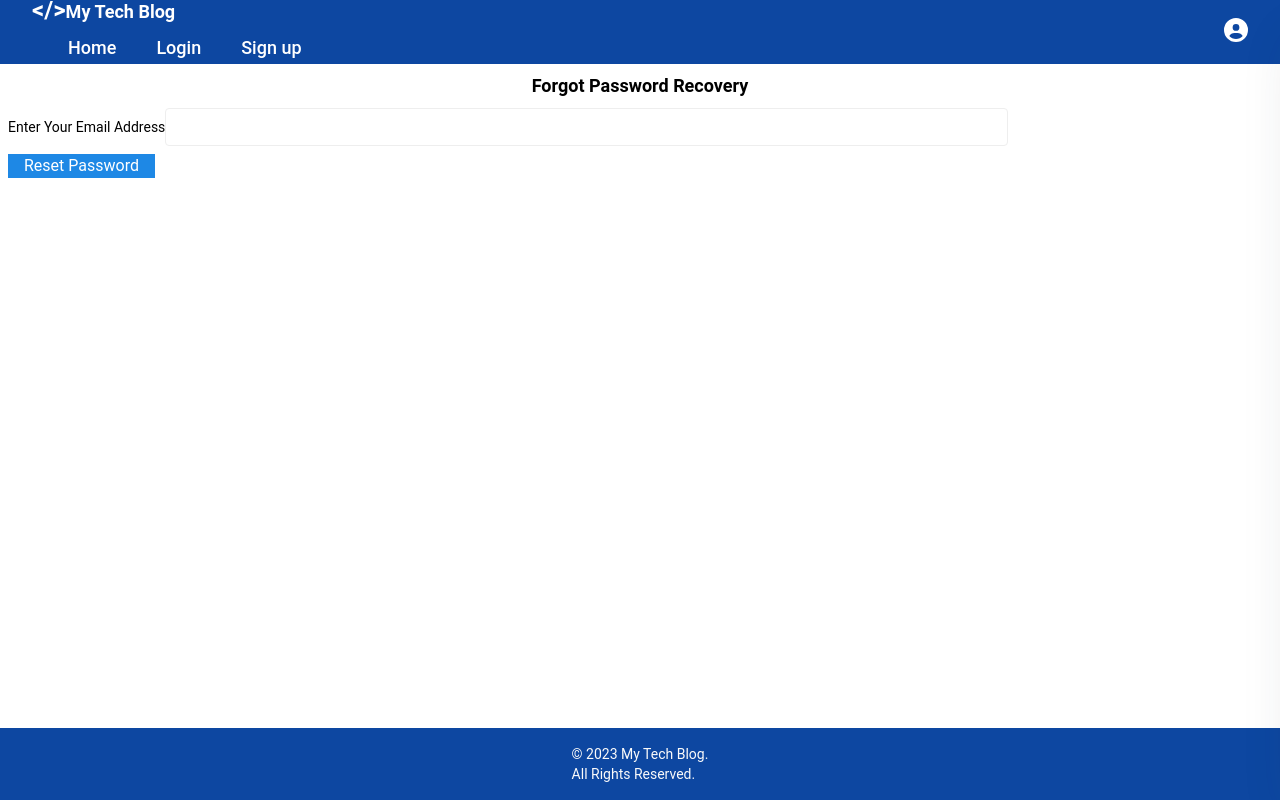
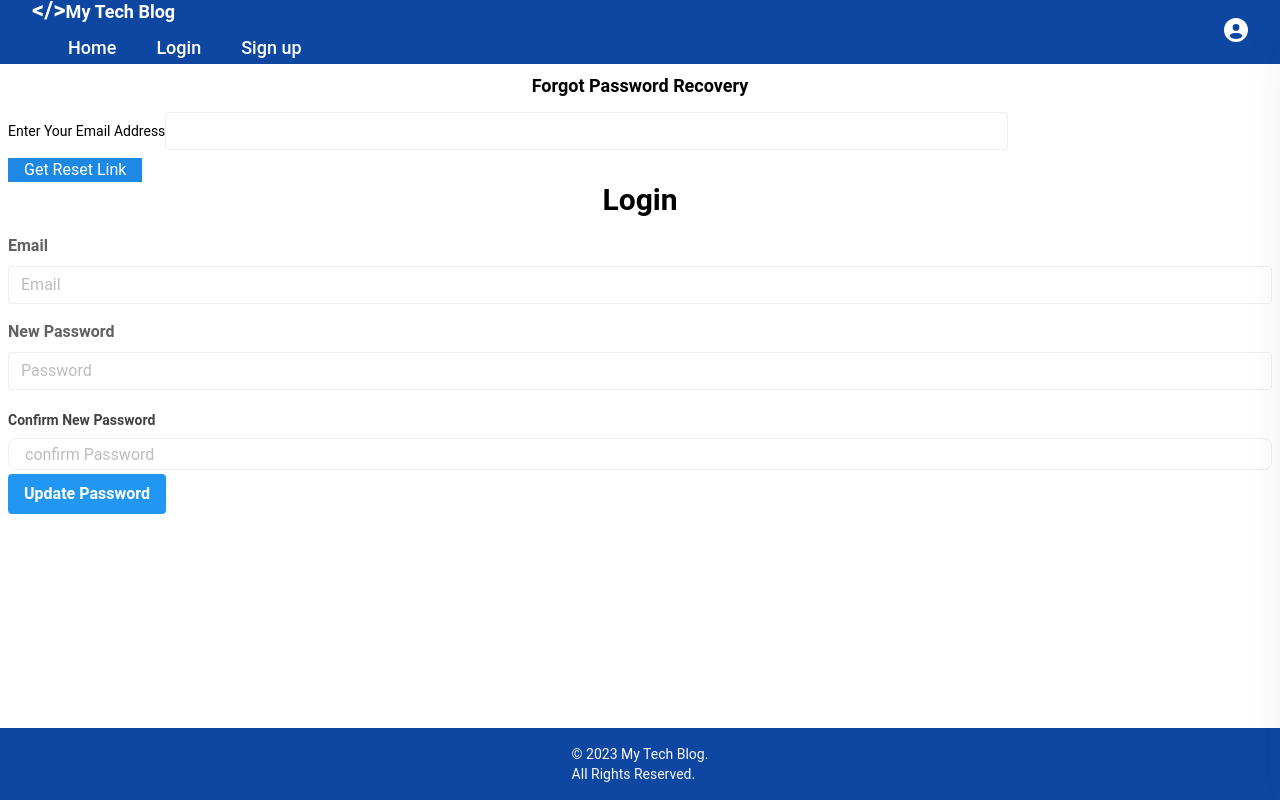
Before and after one commit to dkrest1/blog-api, a React (Vite) app in the folder client/: page /forgot-password in a window 1280 px wide. Built offline with nearby package versions, Linux system fonts and the light colour scheme.

Commit message:
update: implemented user/me patch method, added password reset page

```diff
--- a/client/src/App.jsx
+++ b/client/src/App.jsx
@@ -19,6 +19,7 @@ import { user } from './Components/redux/UserDataSlice';
 import { getUser } from './Components/redux/UserDataSlice';
 import { EditPost } from './Components/Dashboard/EditPost';
 import { ForgetPassword } from './Components/Auth/ForgetPassword';
+import { ResetPassword } from './Components/Auth/ResetPassword';
 
 
 
@@ -36,7 +37,7 @@ function App() {
 
 
   return (
-    <div className="App flex flex-col min-h-screen">
+    <div className="App flex flex-col min-h-screen box-border">
       <BrowserRouter>
         <Navbar selectedFile={selectedFile}  />
 
@@ -52,6 +53,7 @@ function App() {
           <Route path='/read-post-page/:id' element={<ReadPostPage postArray={postArray} />}/>
           <Route path='/edit-post/:id' element={<EditPost/>}/>
           <Route path ='forgot-password' element={<ForgetPassword/>}/>
+          <Route path='reset-password' element={<ResetPassword/>}/>
         </Routes>
         <Footer/>
       </BrowserRouter>
--- a/client/src/Components/Auth/ForgetPassword.jsx
+++ b/client/src/Components/Auth/ForgetPassword.jsx
@@ -1,5 +1,7 @@
 import axios from 'axios'
 import React, { useState } from 'react'
+import {Button, Dialog, DialogBody, DialogFooter, DialogHeader} from '@material-tailwind/react'
+import { ResetPassword } from './ResetPassword'
 
 export const ForgetPassword = () => {
     const [userEmail, setEmail] = useState(
@@ -8,6 +10,7 @@ export const ForgetPassword = () => {
         }
     )
     const [error, setError] = useState('')
+    const [open, setOpen] = useState(false)
 
     const handleForgetPassword=(event)=>{
         event.preventDefault()
@@ -17,16 +20,33 @@ export const ForgetPassword = () => {
             axios.post('http://localhost:3000/auth/forget/password')
             .then((response)=>{
                 console.log(response)
+                if(response.statusText==='OK'){
+                    setOpen(true)
+                }
             })
             .catch((error)=>{
                 console.log(error)
+
             })
         }
     }
     // console.log(userEmail)
   return (
-    <div className='mt-2 px-2'>
+    <div className=' w-screen mt-2 px-2'>
         <h1 className='text-center text-lg font-bold'>Forgot Password Recovery</h1>
+        <div className="w-full mb-3 flex gap-3">
+            <Dialog open={open} handler={()=>setOpen(!open)} size='xl'>
+                <DialogHeader >Password Reset</DialogHeader>
+                <DialogBody divider>
+                    A link to reset password has been sent to your mail.
+                </DialogBody>
+                <DialogFooter className='flex flex-row justify-center'>
+                    <Button variant="gradient" color="blue" onClick={()=>setOpen(!open)} className=''>
+                        OK
+                    </Button>
+                </DialogFooter>
+            </Dialog>
+        </div>
         <form>
             <div className='mt-2'>
                 <label
@@ -45,8 +65,9 @@ export const ForgetPassword = () => {
                 <p className='text-xs text-red-600'>{error}</p>
             </div>
             <button className='bg-blue-600 px-4 text-white mt-2'
-                onClick={()=>handleForgetPassword(event)}>Reset Password</button>
+                onClick={()=>handleForgetPassword(event)}>Get Reset Link</button>
         </form>
+        <ResetPassword/>
     </div>
   )
 }
--- a/client/src/Components/Auth/Login.jsx
+++ b/client/src/Components/Auth/Login.jsx
@@ -31,7 +31,8 @@ export const Login = () => {
   });
 
   const navigateTo = useNavigate()
-  const notify =()=> toast("Login Successful!")
+  let status
+  const notify =()=> toast(status)
   const handleInputChange = (event) => {
     const { name, value } = event.target;
     setFormValues((prevValues) => ({ ...prevValues, [name]: value }));
@@ -43,8 +44,7 @@ export const Login = () => {
     axios.post("http://localhost:3000/auth/login", formValues)
     .then(function (response){
       console.log(response)
-      if (response.status === 201){
-        notify()
+      if (response.statusText === 'Created'){
         let data = response.data.access_token
         setToken(data)
         // localStorage.setItem('token', data)
@@ -59,10 +59,13 @@ export const Login = () => {
           setUserData(data)
           setIsPending(false)
           console.log(response.data)
+          status="Login Successful!"
+          notify()
         })
         .catch(function(error){
           console.log(error)
-
+          status = error.response.data.message
+          notify()
         })
         setTimeout(() => {
           navigateTo('/')
--- /dev/null
+++ b/client/src/Components/Auth/ResetPassword.jsx
@@ -0,0 +1,94 @@
+import React from 'react'
+import { useState } from 'react';
+
+export const ResetPassword = () => {
+    const [formValues, setFormValues] = useState({
+        email: "",
+        password: "",
+        confirmPassword: ""
+      });
+      const [error, setError] = useState('')
+      const handleInputChange =(event)=>{
+        const {name, value} = event.target
+        setFormValues((prevValues)=>({...prevValues, [name]:value}))
+        setError((prevValues)=>({...prevValues, [name]:''}))
+      }
+
+      const handleResetPassword =(event)=>{
+        event.preventDefault()
+        console.log('clicked')
+        if(formValues.email===''){
+            setError('Please enter your email')
+        } else if(formValues.password===''){
+            setError('please enter new password')
+        } else if(formValues.confirmPassword===''){
+            setError('Please enter new password again')
+        }
+        else if(formValues.password !==formValues.confirmPassword){
+            setError("Password do not match!")
+        }
+        else{
+            console.log('good to go!!')
+        }
+      }
+  return (
+    <div>
+        <h2 className="text-2xl font-bold mb-4 text-center font-mono md:text-3xl">Login</h2>
+              <form>
+                <div className="mb-4">
+                  <label className="block text-gray-700 font-bold mb-2" htmlFor="email">
+                    Email
+                  </label>
+                  <input
+                    className="appearance-none border rounded w-full py-2 px-3 text-gray-700 leading-tight focus:outline-none focus:shadow-outline"
+                    name="email"
+                    type="email"
+                    placeholder="Email"
+                    onChange={handleInputChange}
+                  />
+                  <p className='text-xs text-red-600 mt-1'>{error}</p>
+                </div>
+                <div className="flex flex-col mb-4">
+                  <label className="block text-gray-700 font-bold mb-2" htmlFor="password">
+                    New Password
+                  </label>
+                  <input
+                    className="appearance-none border rounded w-full py-2 px-3 text-gray-700 leading-tight focus:outline-none focus:shadow-outline"
+                    name="password"
+                    type="password"
+                    placeholder="Password"
+                    onChange={handleInputChange}
+                  />
+                  <p className='text-xs text-red-600 mt-1'>{error}</p>
+                </div>
+                <div>
+                <label htmlFor="confirm-password" className="block text-gray-800 text-sm font-semibold mb-2">
+                  Confirm New Password
+                </label>
+                <input
+                  type="password"
+                  id="confirmPassword"
+                  placeholder='confirm Password'
+                  className={`block w-full h-8 px-4 py-3 border rounded-lg outline-none focus:ring-2 focus:ring-gray-400 ${formValues.password!==formValues.confirmPassword
+                     ? "border-red-500" :  formValues.confirmPassword && formValues.confirmPassword ===formValues.password ? 'border-blue-600' :''
+                  }`}
+                  name="confirmPassword"
+                  value={formValues.confirmPassword}
+                  onChange={handleInputChange}
+                />
+                  <p className="text-red-600 text-xs mt-1">{error}</p>
+              </div>
+                <div className="flex items-center justify-between">
+                  <button
+                    className="bg-blue-500  hover:bg-blue-700 text-white font-bold py-2 px-4 rounded focus:outline-none focus:shadow-outline"
+                    onClick={handleResetPassword}
+                    // disabled={isPending}
+                    // onClick={handleLoginSubmit}
+                  >
+                    Update Password
+                  </button>
+                </div>
+            </form>
+    </div>
+  )
+}
--- a/client/src/Components/Dashboard/EditProfile.jsx
+++ b/client/src/Components/Dashboard/EditProfile.jsx
@@ -1,32 +1,85 @@
 import { FontAwesomeIcon } from '@fortawesome/react-fontawesome'
 import { faUserCircle } from '@fortawesome/free-solid-svg-icons'
-import React, { useEffect } from 'react'
+import React, { useEffect, useState } from 'react'
 import { useSelector, useDispatch } from 'react-redux'
-import { selectAllPosts } from '../redux/PostsSlice'
 import ProfileAvatar from './ProfilePic'
-import { userDetails } from '../redux/UserSlice'
-import { nameChange, emailChange } from '../redux/UserSlice'
 import { Button } from '@material-tailwind/react'
 import { user } from '../redux/UserDataSlice'
 import { post } from '../redux/PostSlice'
+import { token } from '../redux/AccessTokenSlice'
+import axios from 'axios'
+import {ToastContainer, toast} from 'react-toastify'
+import { getUser} from '../redux/UserDataSlice'
 
 export const RenderMeTab = ()=>{
-    const userdetails = useSelector(userDetails)
     const userData = useSelector(user)
-    const postArray = useSelector(selectAllPosts)
-    const postFetched = useSelector(post)
+    const accessToken =useSelector(token)
+    const [updateData, setUpdateData] = useState(
+      {
+        email: '',
+        firstname: '',
+        lastname: '',
+        password: ''
+      }
+    )
     const dispatch = useDispatch()
-    // console.log(userData)
 
+    const handleInputChange=(event)=>{
+      const {name, value} = event.target
+      setUpdateData((prevValues)=>({...prevValues, [name]: value}))
+    }
+    let updates={
+      ...(updateData.email && {email : updateData.email}),
+      ...(updateData.firstname && {firstname : updateData.firstname}),
+      ...(updateData.lastname && {lastname : updateData.lastname}),
+      ...(updateData.password && {password : updateData.password}),
+    }
+    const [updatedUser, setUpdatedUser] = useState(null)
     useEffect(()=>{
-        localStorage.setItem('userName',userdetails.name)
-        localStorage.setItem('userEmail',userdetails.email)
-    },[userdetails.name, userdetails.email])
+      if(!updatedUser){
+        return
+      }
+      else{
+      dispatch(getUser(updatedUser))
+    }
+    })
+    let status
+    const notify=()=>toast(status)
+    const handleUpdateDetails = (event)=>{
+      event.preventDefault()
+      const headers={
+        Authorization: `Bearer ${accessToken}`
+      }
+      axios.patch('http://localhost:3000/user/me', updates, {headers})
+      .then((response)=>{
+        if(response.statusText==='OK'){
+          axios.get('http://localhost:3000/user/me', {headers})
+          .then((response)=>{
+            let data = response.data
+            setUpdatedUser(data)
+          })
+          status = 'Profile updated successfully!'
+          notify()
+          setUpdateData({email:'', firstname:'', lastname:'', password:''})
+        }
+      })
+      .catch((error)=>{
+        console.log(error)
+        status = "Something happened, couldn't update!"
+        notify()
+      })
+    }
+
     return(
       <div className='px-1 md:px-3'>
+        <ToastContainer/>
         <div className='flex flex-col divide-y gap-5'>
           <div className='flex flex-col mt-3 items-center md:-mb-3'>
-            {!userData.profilePicture ? <p className='text-sm text-gray-500 md:text-lg'><span className='md:hidden'>Tap</span><span className='hidden md:inline'>Click </span> to upload Profile image</p> :<p className='text-sm text-gray-300 md:text-lg'><span className='md:hidden'>Tap </span> <span className='hidden md:inline'>Click </span>to change profile image</p>}
+            {userData && !userData.profilePicture ?
+              <p className='text-sm text-gray-500 md:text-lg'>
+                <span className='md:hidden'>Tap</span><span className='hidden md:inline'>Click </span> to upload Profile image</p> :<p className='text-sm text-gray-300 md:text-lg'><span className='md:hidden'>Tap </span> <span className='hidden md:inline'>Click </span>to change profile image
+              </p>
+            }
             <ProfileAvatar/>
             <p className='text-lg -mb-2 text-gray-800 font-semibold mt-3 md:text-2xl'>{userData.firstname} {userData.lastname}</p>
             <small className='text-xs text-gray-600 md:mt-2 md:text-sm'>{userData.email}</small>
@@ -38,37 +91,52 @@ export const RenderMeTab = ()=>{
             <form>
               <div className='flex flex-col '>
                 <label className='text-xs md:text-base md:font-semibold'>Name</label>
-                <div className='flex flex-row gap 3'>
+                <div className='flex flex-row gap-6'>
                   <input type='text' minLength={2} maxLength={25}
-                    className=' md:w-64 border-b focus:border-b-2 focus:border-blue-600 md:focus:border-none md:text-lg text-gray-600'
-                    placeholder='first name'
-                  required value={userData.firstname}
-                  onChange={(event)=>{
-                      dispatch(
-                          nameChange(
-                      event.target.value))}}
+                    name='firstname'
+                    className=' w-32 md:w-64 border-b focus:border-b-2 focus:border-blue-600 md:focus:border-none md:text-lg text-gray-600'
+                    placeholder={userData.firstname}
+                  required value= {updateData.firstname}
+                  onChange={()=>handleInputChange(event)}
                   />
                   <input type='text' minLength={2} maxLength={25}
-                  className=' md:w-64 border-b focus:border-b-2 focus:border-blue-600 md:focus:border-none md:text-lg text-gray-600'
-                  placeholder='last name'
-                  required value={userData.lastname}
+                    name='lastname'
+                    className=' w-32 md:w-64 border-b focus:border-b-2 focus:border-blue-600 md:focus:border-none md:text-lg text-gray-600'
+                    placeholder={userData.lastname}
+                    value={updateData.lastname}
+                    required
+                    onChange={()=>handleInputChange(event)}
                   />
                 </div>
               </div>
               <div className='flex flex-col mt-5 '>
                 <label className='text-xs md:text-base md:font-semibold'>Email address</label>
                 <input type='email'
+                  name='email'
                   className='md:w-64 border-b focus:border-b-2 focus:border-blue-600 md:text-lg md:text-gray-600'
-                required
-                value={userData.email}
-                onChange={(event)=>{
-                    dispatch(
-                        emailChange(event.target.value)
-                    )
-                }}
+                  required
+                  placeholder={userData.email}
+                  value= {updateData.email}
+                  onChange={()=>handleInputChange(event)}
+                />
+              </div>
+              <div className='flex flex-col mt-5 '>
+                <label className='text-xs md:text-base md:font-semibold'>Password</label>
+                <input type='password'
+                  name='password'
+                  className='md:w-64 border-b focus:border-b-2 focus:border-blue-600 md:text-lg md:text-gray-600'
+                  required
+                  placeholder='new password'
+                  value= {updateData.password}
+                  onChange={()=>handleInputChange(event)}
                 />
               </div>
               {/* <button className='bg-blue-600 text-white rounded px-3 mt-4'> Update</button>          */}
+              <button className='bg-blue-600 text-white px-4 mt-5 rounded'
+                onClick={handleUpdateDetails}
+                >
+                  Update
+              </button>
             </form>
           </div>
           <div className=' mt-5 pt-3 md:mt-10 md:pt-10'>
--- a/client/src/Components/Dashboard/Profiles.jsx
+++ b/client/src/Components/Dashboard/Profiles.jsx
@@ -1,4 +1,4 @@
-import React from "react";
+import React, { useEffect } from "react";
 import {Tabs, TabsHeader, TabsBody, Tab, TabPanel,} from "@material-tailwind/react";
 import {PencilSquareIcon, UserCircleIcon, BookmarkIcon,} from "@heroicons/react/24/solid";
 import { RenderMeTab } from "./EditProfile";
@@ -8,13 +8,22 @@ import { selectAllPosts } from "../redux/PostsSlice";
 import Subscriber from "./Subscriber";
 import UserPost from "./UserPost";
 import Posts from "./Posts";
+import { useNavigate } from "react-router-dom";
 
 
 
 export default function Profiles({accessToken}) {
   const userdetails = useSelector(userDetails)
   const postArray = useSelector(selectAllPosts)
+  const navigateTo = useNavigate()
   // console.log(postArray)
+
+  useEffect(()=>{
+    if(!accessToken){
+      navigateTo('/login')
+    }
+   })
+
 
   const tabData = [
     {
@@ -39,9 +48,13 @@ export default function Profiles({accessToken}) {
     },
   ];
 
-
   return (
     <div className="">
+      {
+        !accessToken ?
+        <p>login</p>
+        :
+        <div>
           <Tabs value="dashboard">
           <TabsHeader>
               {tabData.map(({ label, value, icon }) => (
@@ -62,5 +75,7 @@ export default function Profiles({accessToken}) {
           </TabsBody>
           </Tabs>
         </div>
+      }
+    </div>
   );
 }
```
Also changed, not shown: client/src/Components/Auth/SignUp.jsx (+8 -2 lines), client/src/Components/Dashboard/ProfilePic.jsx (+18 -0 lines). Lines whose indentation alone changed are shown as unchanged.
